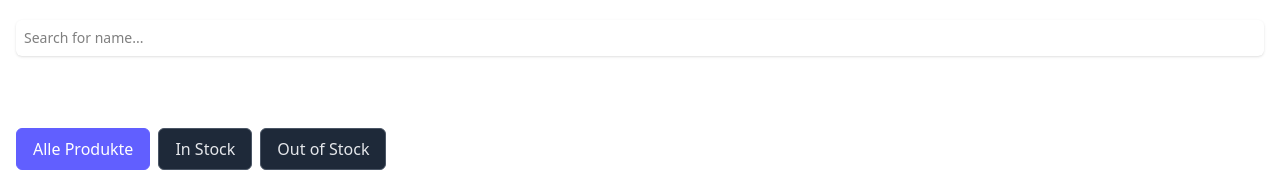
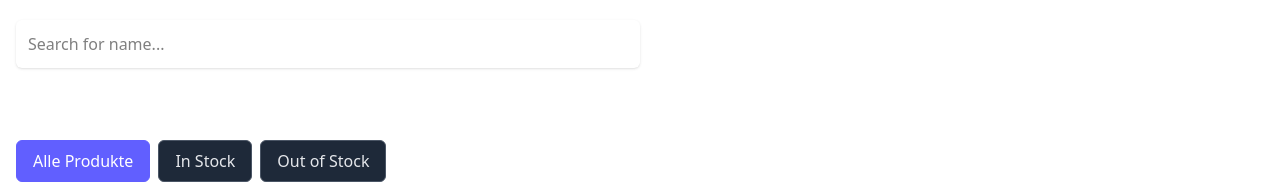
Before and after one commit to johnxadams/filter_scope, a Vue app: page / in a window 1280 px wide. Shown: the top 184 px of the page. Built offline with nearby package versions, Linux system fonts and the light colour scheme.

Commit message:
styled searchbar

```diff
--- a/src/components/SearchBar.vue
+++ b/src/components/SearchBar.vue
@@ -1,13 +1,11 @@
 <template>
   <div class="mb-4">
-    <label for="product-search" class="block text-sm font-medium text-gray-100" />
-
     <input
       id="product-search"
       type="text"
       v-model="searchQuery"
       placeholder="Search for name..."
-      class="mt-1 block w-full rounded-md border-gray-300 shadow-sm focus:border-indigo-500 focus:ring-indigo-500 sm:text-sm p-2"
+      class="mt-1 block w-full md:max-w-1/2 text-sm md:text-base p-3 rounded-md border-gray-300 shadow-sm focus:border-indigo-500 focus:ring-indigo-500"
       aria-label="Produkt suchen"
       role="searchbox"
     />
```
